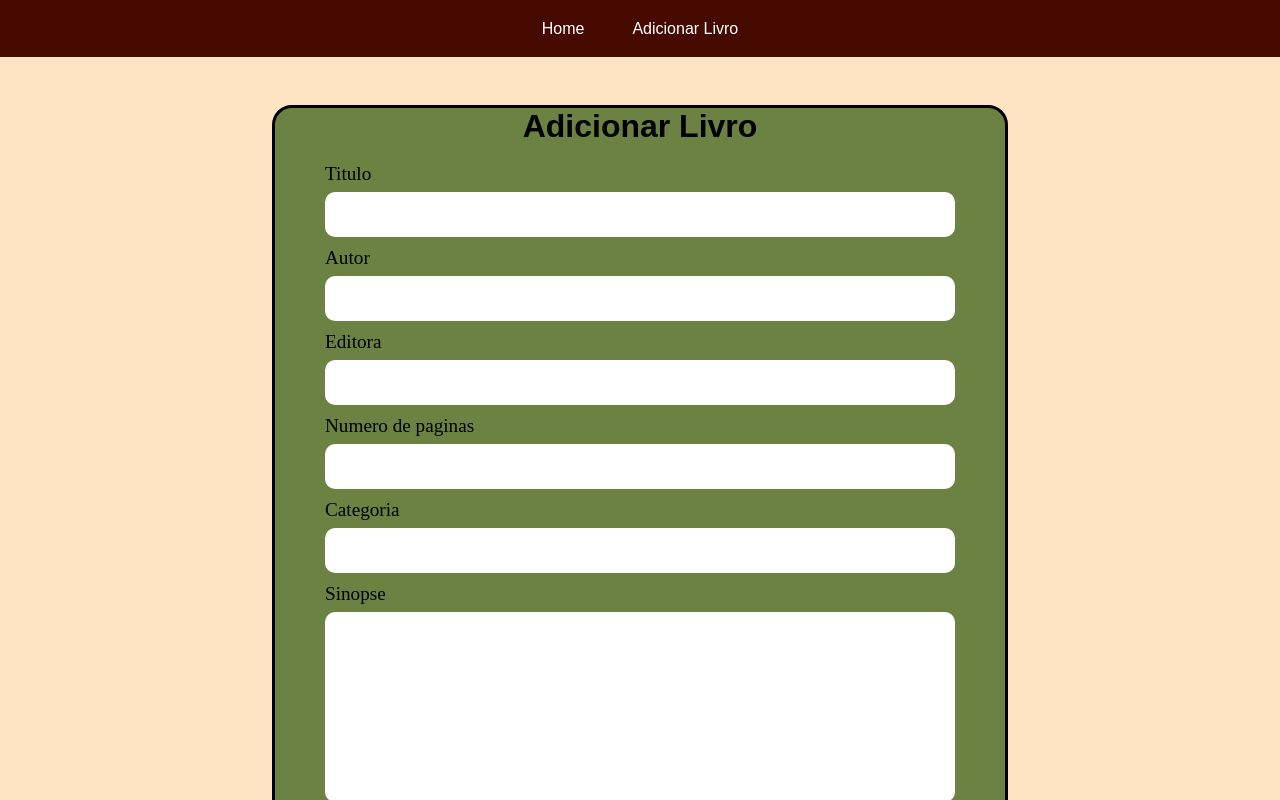
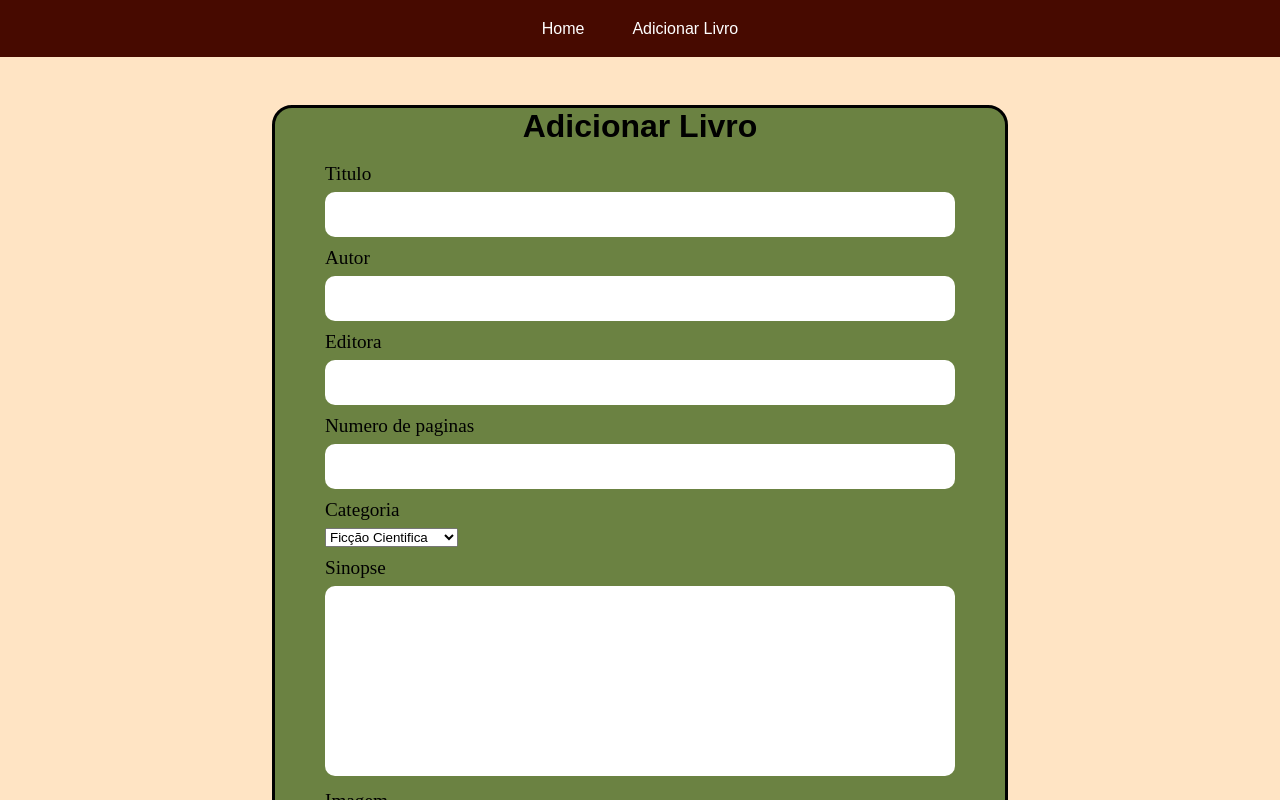
Before and after one commit to mathelenoo/React_ExercicioGrupoFinal, a React (Vite) app in the folder react-trabalho-final/: page /livros in a window 1280 px wide. Shown: the top 800 px of the page. Built offline with nearby package versions, Linux system fonts and the light colour scheme.

Commit message:
feat: dropdown para categoria

```diff
--- a/react-trabalho-final/src/pages/Adicionar/index.jsx
+++ b/react-trabalho-final/src/pages/Adicionar/index.jsx
@@ -6,7 +6,7 @@ import { useNavigate } from "react-router-dom";
 import Header from "../../components/Header";
 import Footer from "../../components/Footer";
 import "./style.css";
-import { useState } from "react";
+import { useEffect, useState } from "react";
 
 const validationPost = yup.object().shape({
   titulo: yup
@@ -52,7 +52,27 @@ function Adicionar() {
   const [preview, setPreview] = useState(null);
   const [image, setImage] = useState(null);
 
+
+  const [selectedCategoria, setSelectedCategoria] = useState(undefined);
+
   let navigate = useNavigate();
+
+  const categorias = [
+    { id: 1, name: "Ficção Cientifica" },
+    { id: 2, name: "Fantasia" },
+    { id: 3, name: "Romance" },
+    { id: 4, name: "Literatura Classica" },
+    { id: 5, name: "Suspense" },
+    { id: 6, name: "Horror" },
+    { id: 7, name: "Poesia" },
+    { id: 8, name: "Historia" },
+    { id: 9, name: "Biografia" },
+    { id: 10, name: "Autobiografia" },
+  ];
+
+  const handleChange = (e) => {
+    setSelectedCategoria(e);
+  };
 
   const handleImageChange = (e) => {
     const file = e.currentTarget.files[0];
@@ -127,8 +147,22 @@ function Adicionar() {
               <p className="Error-message">{errors.numeroPaginas?.message}</p>
 
               <label htmlFor="categoria">Categoria</label>
-              <input type="text" id="categoria" {...register("categoria")} />
+              <select
+                id="categoria"
+                value={selectedCategoria}
+                onChange={handleChange}
+                {...register("categoria")}
+              >
+                {categorias.map((categoria) => (
+                  <option key={categoria.id} value={categoria.id}>
+                    {categoria.name}
+                  </option>
+                ))}
+                {selectedCategoria}
+              </select>
               <p className="Error-message">{errors.categoria?.message}</p>
+
+              {/* <input type="text" id="categoria" {...register("categoria")} /> */}
 
               <label htmlFor="sinopse">Sinopse</label>
               <textarea
--- a/react-trabalho-final/src/pages/Editar/index.jsx
+++ b/react-trabalho-final/src/pages/Editar/index.jsx
@@ -41,27 +41,87 @@ const validationPost = yup.object().shape({
 function Editar() {
   const { id } = useParams();
   const [livro, setLivro] = useState([]);
-  const [image, setImage] = useState(null);
+  // const [image, setImage] = useState(null);
+
+  const [responseCategoria, setResponseCategoria] = useState();
+  const [selectedCategoria, setSelectedCategoria] = useState(undefined);
 
   let navigate = useNavigate();
 
-  const handleImageChange = (e) => {
-    const file = e.currentTarget.files[0];
-    if (file) {
-      const reader = new FileReader();
-      //   reader.onloadend = () => {
-      //     setPreview(reader.result);
-      //   };
-      reader.readAsDataURL(file);
+  const categorias = [
+    { id: 1, name: "Ficção Cientifica" },
+    { id: 2, name: "Fantasia" },
+    { id: 3, name: "Romance" },
+    { id: 4, name: "Literatura Classica" },
+    { id: 5, name: "Suspense" },
+    { id: 6, name: "Horror" },
+    { id: 7, name: "Poesia" },
+    { id: 8, name: "Historia" },
+    { id: 9, name: "Biografia" },
+    { id: 10, name: "Autobiografia" },
+  ];
+
+  // const handleImageChange = (e) => {
+  //   const file = e.currentTarget.files[0];
+  //   if (file) {
+  //     const reader = new FileReader();
+  //     //   reader.onloadend = () => {
+  //     //     setPreview(reader.result);
+  //     //   };
+  //     reader.readAsDataURL(file);
+  //   }
+  //   setImage(file);
+  // };
+
+  const handleChange = (e) => {
+    setSelectedCategoria(e);
+  };
+
+  function checkCategoria(responseCategoria) {
+    let categoriaId;
+    switch (responseCategoria) {
+      case "FICCAO_CIENTIFICA":
+        categoriaId = 1;
+        break;
+      case "FANTASIA":
+        categoriaId = 2;
+        break;
+      case "ROMANCE":
+        categoriaId = 3;
+        break;
+      case "LITERATURA_CLASSICA":
+        categoriaId = 4;
+        break;
+      case "SUSPENSE":
+        categoriaId = 5;
+        break;
+      case "HORROR":
+        categoriaId = 6;
+        break;
+      case "POESIA":
+        categoriaId = 7;
+        break;
+      case "HISTORIA":
+        categoriaId = 8;
+        break;
+      case "BIOGRAFIA":
+        categoriaId = 9;
+        break;
+      case "AUTOBIOGRAFIA":
+        categoriaId = 10;
+        break;
     }
-    setImage(file);
-  };
+    return categoriaId;
+  }
 
   useEffect(() => {
     axios
       .get(`http://localhost:8080/livros/${id}`)
       .then((response) => {
         reset(response.data);
+        const { categoria: responseCategoria } = response.data;
+        setResponseCategoria(checkCategoria(responseCategoria));
+        setValue('categoria', checkCategoria(responseCategoria));
       })
       .catch(() => console.log("Erro na requisição!"));
   }, []);
@@ -78,11 +138,12 @@ function Editar() {
         navigate("/");
       })
       .catch(() => console.log("Falha na requisição"));
-    }
+  };
 
   const {
     register,
     handleSubmit,
+    setValue,
     formState: { errors },
     reset,
   } = useForm({ resolver: yupResolver(validationPost) });
@@ -129,7 +190,20 @@ function Editar() {
               <p className="Error-message">{errors.numeroPaginas?.message}</p>
 
               <label htmlFor="categoria">Categoria</label>
-              <input type="text" id="categoria" {...register("categoria")} />
+              <select
+                id="categoria"
+                defaultValue={responseCategoria}
+                value={selectedCategoria}
+                onChange={handleChange}
+                {...register("categoria")}
+              >
+                {categorias.map((categoria) => (
+                  <option key={categoria.id} value={categoria.id}>
+                    {categoria.name}
+                  </option>
+                ))}
+                {selectedCategoria}
+              </select>
               <p className="Error-message">{errors.categoria?.message}</p>
 
               <label htmlFor="sinopse">Sinopse</label>
```
